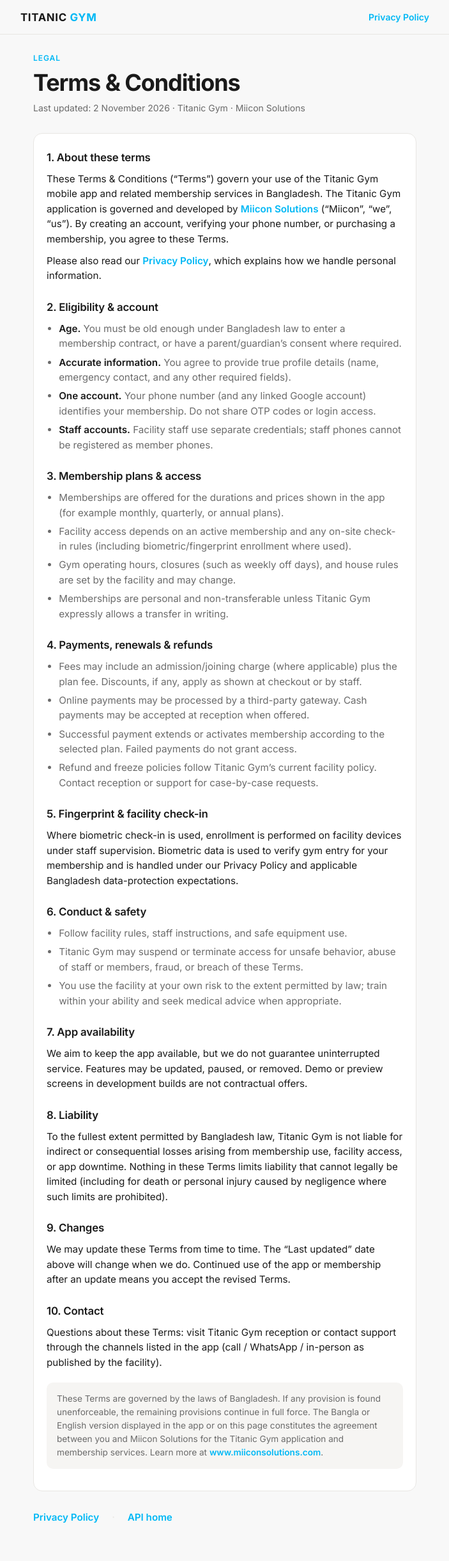
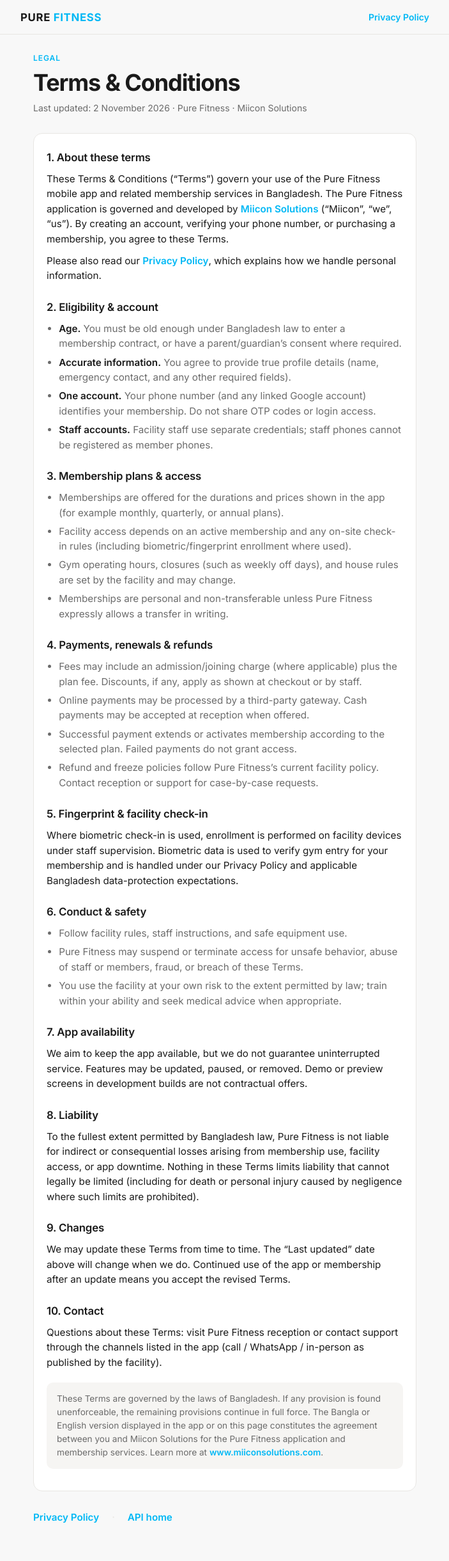
Before and after one commit to miicon-solutions/GYMP-backend, a Django app: page /terms/ in a window 1280 px wide. Shown: the whole page at 64% size, without its empty margins (288-991 px from the left). Run offline with Django 5.2, Linux system fonts and the light colour scheme.

Commit message:
feat: update payment gateway error messaging and enhance environment configuration; rename Titanic Gym to Pure Fitness in legal documents

```diff
--- a/payments/gateway.py
+++ b/payments/gateway.py
@@ -8,7 +8,10 @@ from core.api import BadGateway
 
 def call(path, *, data=None, query=None):
     if not settings.SSLCOMMERZ_STORE_ID or not settings.SSLCOMMERZ_STORE_PASSWD:
-        raise BadGateway("Payment gateway is unavailable. Try again.")
+        raise BadGateway(
+            "Payment gateway is not configured. Set SSLCOMMERZ_STORE_ID and "
+            "SSLCOMMERZ_STORE_PASSWD on the API."
+        )
     host = (
         "https://sandbox.sslcommerz.com"
         if settings.SSLCOMMERZ_SANDBOX
--- a/templates/terms.html
+++ b/templates/terms.html
@@ -3,7 +3,7 @@
 <head>
   <meta charset="utf-8">
   <meta name="viewport" content="width=device-width, initial-scale=1">
-  <title>Terms &amp; Conditions · Titanic Gym</title>
+  <title>Terms &amp; Conditions · Pure Fitness</title>
   <link rel="preconnect" href="https://fonts.googleapis.com">
   <link rel="preconnect" href="https://fonts.gstatic.com" crossorigin>
   <link href="https://fonts.googleapis.com/css2?family=Inter:wght@400;500;600;700&family=Noto+Sans+Bengali:wght@400;500;600&display=swap" rel="stylesheet">
@@ -169,7 +169,7 @@
 <body>
   <header class="topbar">
     <div class="topbar-inner">
-      <a class="brand" href="/">Titanic <span>Gym</span></a>
+      <a class="brand" href="/">Pure <span>Fitness</span></a>
       <a class="top-link" href="/privacy/">Privacy Policy</a>
     </div>
   </header>
@@ -177,13 +177,13 @@
   <main>
     <p class="eyebrow">Legal</p>
     <h1>Terms &amp; Conditions</h1>
-    <p class="meta">Last updated: 2 November 2026 · Titanic Gym · Miicon Solutions</p>
+    <p class="meta">Last updated: 2 November 2026 · Pure Fitness · Miicon Solutions</p>
 
     <article>
       <h2>1. About these terms</h2>
       <p>
-        These Terms &amp; Conditions (“Terms”) govern your use of the Titanic Gym mobile app
-        and related membership services in Bangladesh. The Titanic Gym application is governed and
+        These Terms &amp; Conditions (“Terms”) govern your use of the Pure Fitness mobile app
+        and related membership services in Bangladesh. The Pure Fitness application is governed and
         developed by
         <a href="https://www.miiconsolutions.com/" style="color: var(--accent); font-weight: 600; text-decoration: none;" target="_blank" rel="noopener noreferrer">Miicon Solutions</a>
         (“Miicon”, “we”, “us”). By creating an account, verifying your phone number, or purchasing
@@ -208,7 +208,7 @@
         <li>Memberships are offered for the durations and prices shown in the app (for example monthly, quarterly, or annual plans).</li>
         <li>Facility access depends on an active membership and any on-site check-in rules (including biometric/fingerprint enrollment where used).</li>
         <li>Gym operating hours, closures (such as weekly off days), and house rules are set by the facility and may change.</li>
-        <li>Memberships are personal and non-transferable unless Titanic Gym expressly allows a transfer in writing.</li>
+        <li>Memberships are personal and non-transferable unless Pure Fitness expressly allows a transfer in writing.</li>
       </ul>
 
       <h2>4. Payments, renewals &amp; refunds</h2>
@@ -216,7 +216,7 @@
         <li>Fees may include an admission/joining charge (where applicable) plus the plan fee. Discounts, if any, apply as shown at checkout or by staff.</li>
         <li>Online payments may be processed by a third-party gateway. Cash payments may be accepted at reception when offered.</li>
         <li>Successful payment extends or activates membership according to the selected plan. Failed payments do not grant access.</li>
-        <li>Refund and freeze policies follow Titanic Gym’s current facility policy. Contact reception or support for case-by-case requests.</li>
+        <li>Refund and freeze policies follow Pure Fitness’s current facility policy. Contact reception or support for case-by-case requests.</li>
       </ul>
 
       <h2>5. Fingerprint &amp; facility check-in</h2>
@@ -229,7 +229,7 @@
       <h2>6. Conduct &amp; safety</h2>
       <ul>
         <li>Follow facility rules, staff instructions, and safe equipment use.</li>
-        <li>Titanic Gym may suspend or terminate access for unsafe behavior, abuse of staff or members, fraud, or breach of these Terms.</li>
+        <li>Pure Fitness may suspend or terminate access for unsafe behavior, abuse of staff or members, fraud, or breach of these Terms.</li>
         <li>You use the facility at your own risk to the extent permitted by law; train within your ability and seek medical advice when appropriate.</li>
       </ul>
 
@@ -241,7 +241,7 @@
 
       <h2>8. Liability</h2>
       <p>
-        To the fullest extent permitted by Bangladesh law, Titanic Gym is not liable for indirect or consequential losses arising from
+        To the fullest extent permitted by Bangladesh law, Pure Fitness is not liable for indirect or consequential losses arising from
         membership use, facility access, or app downtime. Nothing in these Terms limits liability that cannot legally be limited
         (including for death or personal injury caused by negligence where such limits are prohibited).
       </p>
@@ -254,14 +254,14 @@
 
       <h2>10. Contact</h2>
       <p>
-        Questions about these Terms: visit Titanic Gym reception or contact support through the channels listed in the app
+        Questions about these Terms: visit Pure Fitness reception or contact support through the channels listed in the app
         (call / WhatsApp / in-person as published by the facility).
       </p>
 
       <p class="note">
         These Terms are governed by the laws of Bangladesh. If any provision is found unenforceable,
         the remaining provisions continue in full force. The Bangla or English version displayed in the
-        app or on this page constitutes the agreement between you and Miicon Solutions for the Titanic Gym
+        app or on this page constitutes the agreement between you and Miicon Solutions for the Pure Fitness
         application and membership services. Learn more at
         <a href="https://www.miiconsolutions.com/" style="color: var(--accent); font-weight: 600; text-decoration: none;" target="_blank" rel="noopener noreferrer">www.miiconsolutions.com</a>.
       </p>
```
Also changed, not shown: templates/privacy.html (+8 -8 lines), 1 other file.
